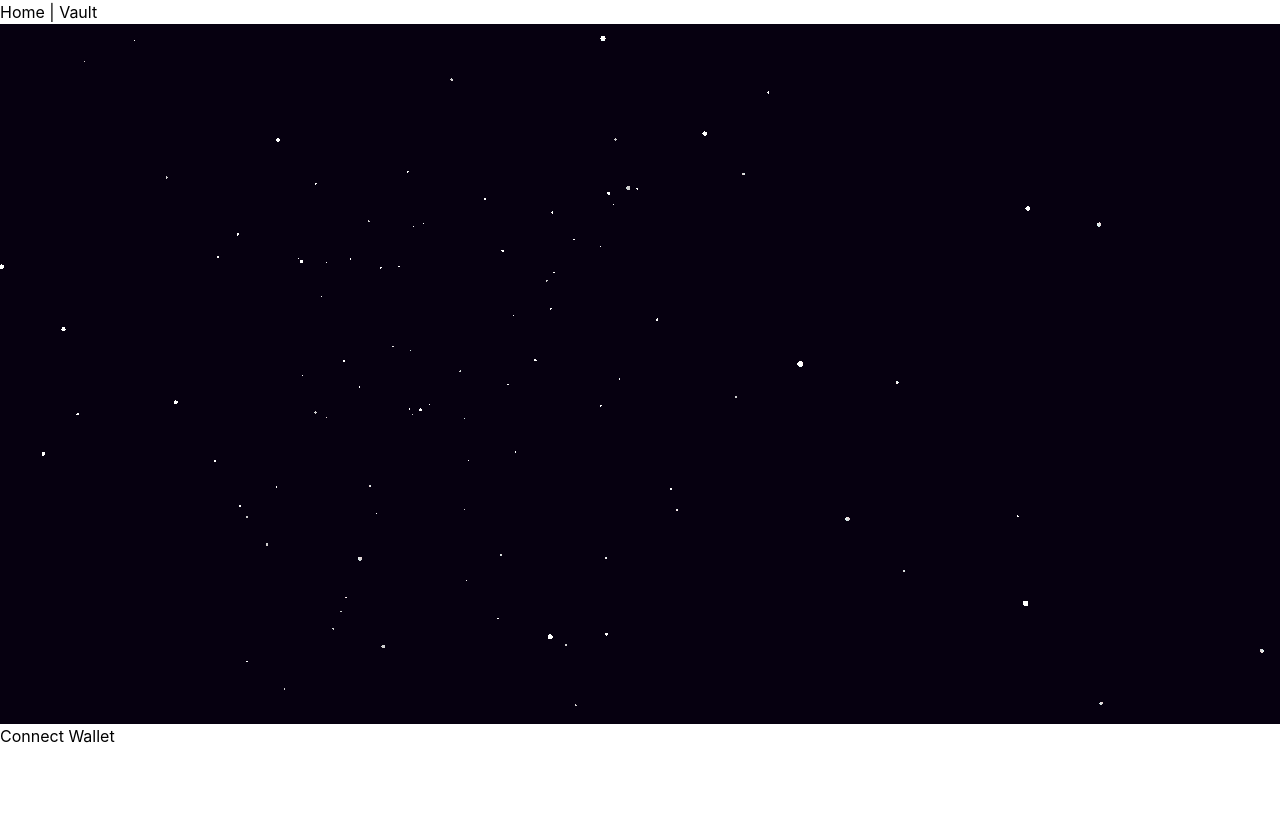
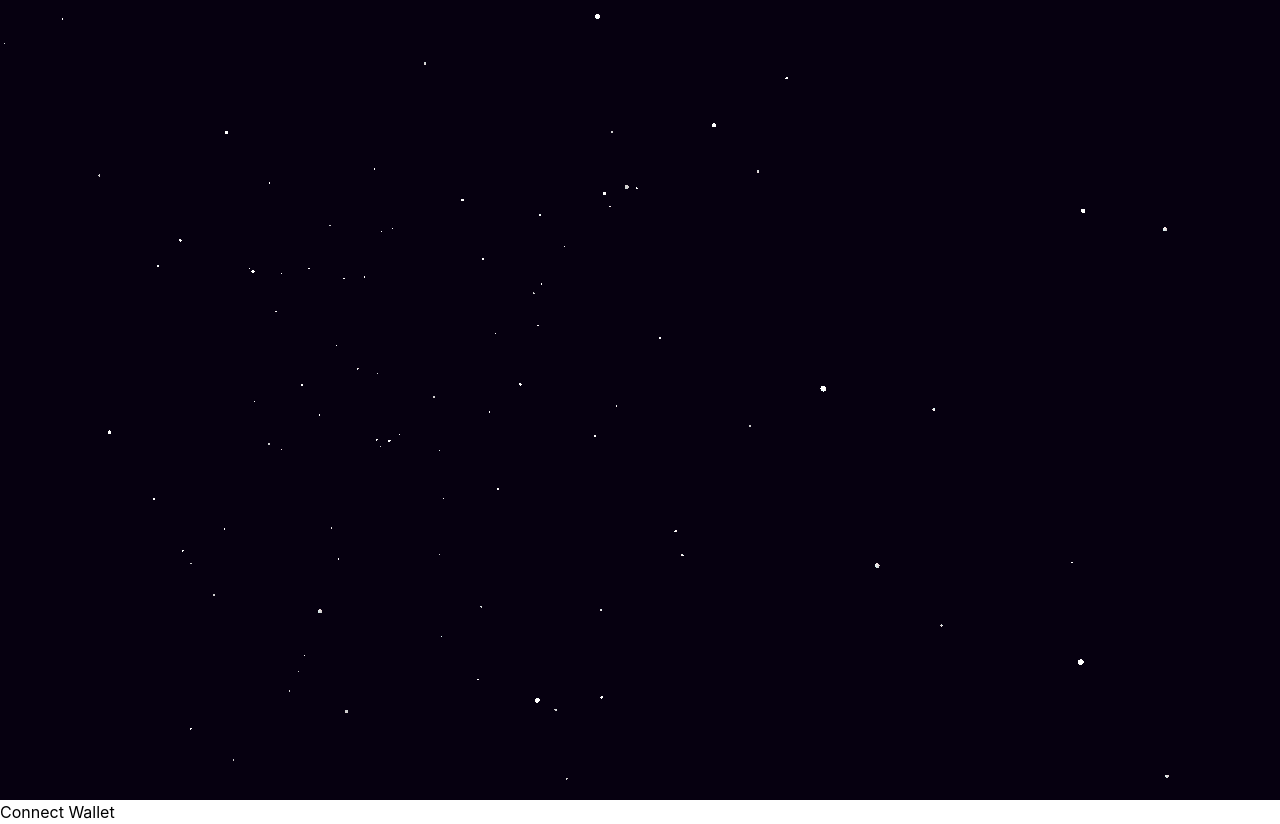
Before and after one commit to adama789/blockchain_password_manager, a React (Create React App) app in the folder frontend/blockchain_password_manager/: page / in a window 1280 px wide. Before the commit the page ends 800 px from the top, so only its background shows below. Built offline with nearby package versions, Linux system fonts and the light colour scheme; what @solana/web3.js would draw is missing.

Commit message:
Handle connect wallet error

```diff
--- a/frontend/blockchain_password_manager/src/App.js
+++ b/frontend/blockchain_password_manager/src/App.js
@@ -1,15 +1,12 @@
 import { BrowserRouter as Router, Routes, Route, Link } from "react-router-dom";
-import Home from "./pages/Home";
+import LandingPage from "./pages/LandingPage";
 import Vault from "./pages/Vault";
 
 function App() {
   return (
     <Router>
-      <nav>
-        <Link to="/">Home</Link> | <Link to="/vault">Vault</Link>
-      </nav>
       <Routes>
-        <Route path="/" element={<Home />} />
+        <Route path="/" element={<LandingPage />} />
         <Route path="/vault" element={<Vault />} />
       </Routes>
     </Router>
--- a/frontend/blockchain_password_manager/src/pages/Home.js
+++ b/frontend/blockchain_password_manager/src/pages/LandingPage.js
@@ -4,12 +4,16 @@ import { connectWallet } from "../blockchain/provider";
 import { Navigate } from "react-router-dom";
 import Particles from '../components/ReactBits/Particles/Particles';
 
-function Home() {
+function LandingPage() {
   const [walletAddress, setWalletAddress] = useState(null);
 
   const handleConnect = async () => {
-    const address = await connectWallet();
-    setWalletAddress(address);
+    try {
+      const address = await connectWallet();
+      setWalletAddress(address);
+    } catch (error) {
+      return;
+    }
   };
 
   if (walletAddress) {
@@ -18,7 +22,7 @@ function Home() {
 
   return (
     <div>
-      <div style={{ width: '100%', height: '700px', position: 'relative', backgroundColor: '#060010' }}>
+      <div style={{ width: '100%', height: '800px', position: 'relative', backgroundColor: '#060010' }}>
         <Particles
           particleColors={['#ffffffff', '#ffffffff']}
           particleCount={200}
@@ -35,4 +39,4 @@ function Home() {
   );
 }
 
-export default Home;
+export default LandingPage;
```
